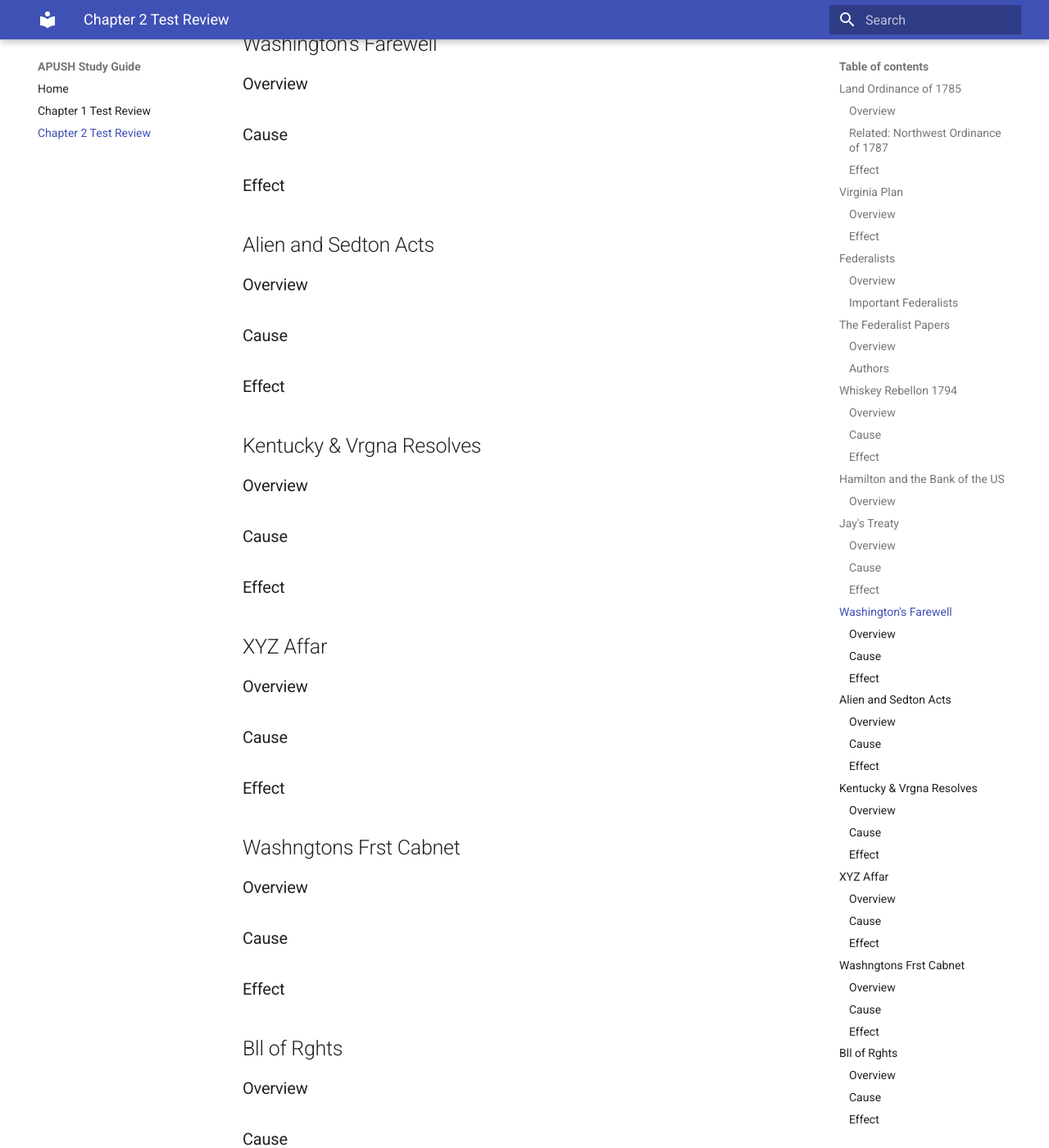
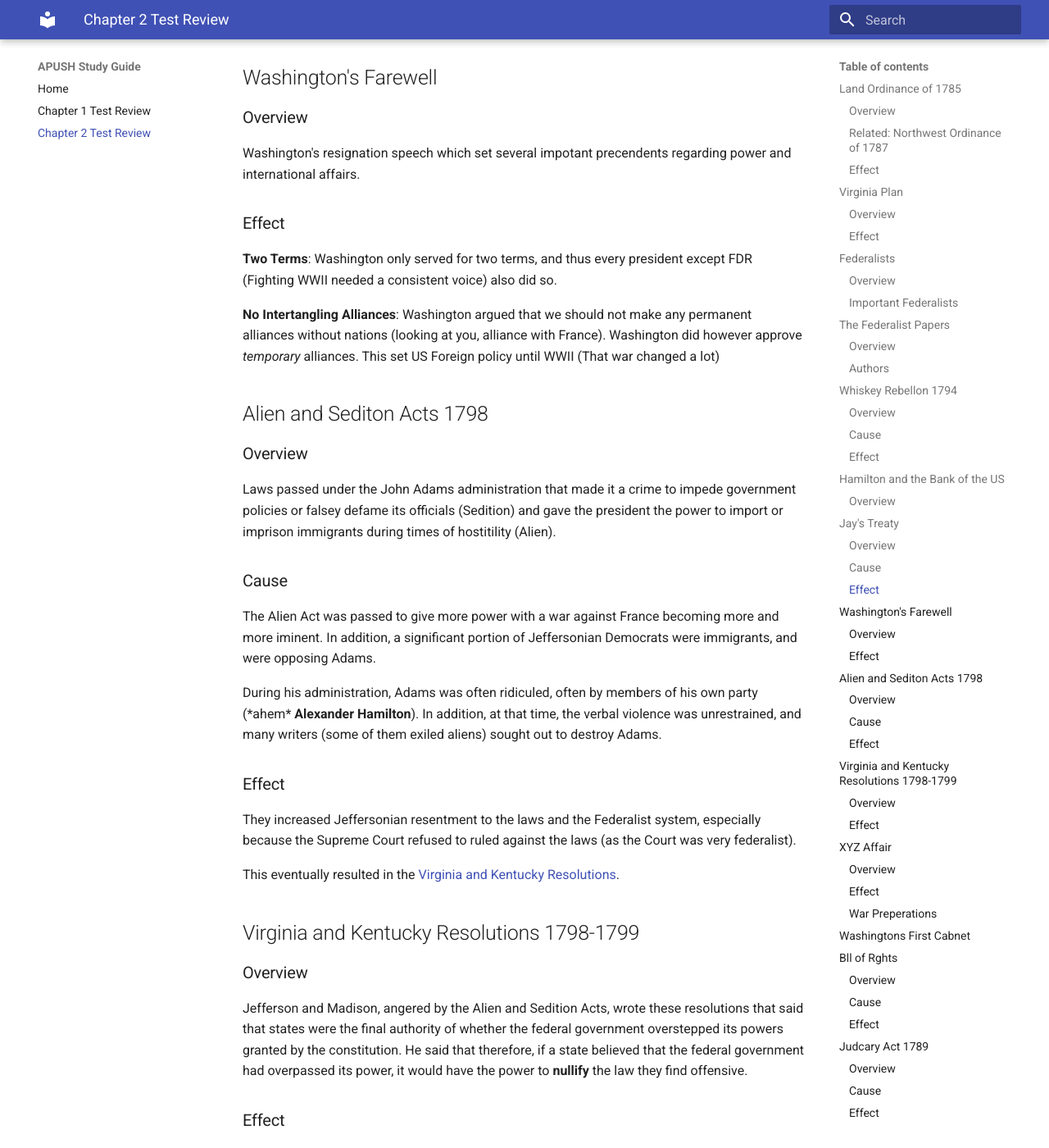
Before and after one commit to trulyronak/apush, an MkDocs documentation site: the page built from docs/chapters9-15.md, in a window 1280 px wide and 1400 px high, scrolled down 3115 px. Shown: the whole window at 82% size. Built offline with MkDocs 1.6.1 and Material for MkDocs 9.7.7, drawn with Linux system fonts in a browser that asks for light colours; nearby versions of some CDN libraries; library files that are not in the unit come from our copies; old or Windows-style settings are respelled for this version of MkDocs; some of the changed text lies outside the part shown.

Commit message:
More Stuff

```diff
--- a/docs/chapters9-15.md
+++ b/docs/chapters9-15.md
@@ -65,6 +65,7 @@ Jefferson opposed completely, and said that only the states could charter banks
 ## Jay's Treaty
 
 ### Overview
+This was a treaty that John Jay signed in order to keep peace with Great Britain.
 
 ### Cause
 
@@ -74,47 +75,60 @@ Jefferson opposed completely, and said that only the states could charter banks
 ## Washington's Farewell
 
 ### Overview
-
-### Cause
+Washington's resignation speech which set several impotant precendents regarding power and international affairs.
 
 ### Effect
+**Two Terms**: Washington only served for two terms, and thus every president except FDR (Fighting WWII needed a consistent voice) also did so.
+
+**No Intertangling Alliances**: Washington argued that we should not make any permanent alliances without nations (looking at you, alliance with France). Washington did however approve *temporary* alliances. This set US Foreign policy until WWII (That war changed a lot)
 
 
-## Alien and Sedton Acts
+## Alien and Sediton Acts 1798
 
 ### Overview
+Laws passed under the John Adams administration that made it a crime to impede government policies or falsey defame its officials (Sedition) and gave the president the power to import or imprison immigrants during times of hostitility (Alien).
+### Cause
+The Alien Act was passed to give more power with a war against France becoming more and more iminent. In addition, a significant portion of Jeffersonian Democrats were immigrants, and were opposing Adams.
 
-### Cause
+During his administration, Adams was often ridiculed, often by members of his own party (\*ahem\* **Alexander Hamilton**). In addition, at that time, the verbal violence was unrestrained, and many writers (some of them exiled aliens) sought out to destroy Adams.
+### Effect
+They increased Jeffersonian resentment to the laws and the Federalist system, especially because the Supreme Court refused to ruled against the laws (as the Court was very federalist).
 
-### Effect
+This eventually resulted in the <a href="#virginia-and-kentucky-resolutions-1798-1799">Virginia and Kentucky Resolutions</a>.
+## Virginia and Kentucky Resolutions 1798-1799
+
+###Overview
+Jefferson and Madison, angered by the Alien and Sedition Acts, wrote these resolutions that said that states were the final authority of whether the federal government overstepped its powers granted by the constitution. He said that therefore, if a state believed that the federal government had overpassed its power, it would have the power to **nullify** the law they find offensive.
+
+###Effect
+States Rights arguers will go back to this. Also, the concept of nullification will come back in the South Carolinian nullification crisis
+
+##  XYZ Affair
+
+###Overview
+Incident in France in which Adams sent his diplomats (including John Marshall) to negotiate with French foreign minister Talleyrand about hostilities the US was facing after they had accepted Jay's Treaty. (The French were attacking US Ships and refused to accept the US Ambassador).
+
+However, once Adams' diplomats reached France, French agents X, Y, and Z (identities kept secret) demanded 32 million florins + $250,000 as a bribe to just talk to Talleyrand.
+
+###Effect
+Negotiations broke down, and the diplomats were treated like heroes for not caving in. The slogan "Millions for defense, but not one cent for tribute" became popular.
+
+Also, Jeffersonian Democrats, who had backed the French, took to the shadows as their Pro-French views suddenly became popular.
+
+###War Preperations
+After the affair, the government decided to start preparing for war. The Navy Department was created, Marine Corps were reestablished and the nation was about to fall into war, if it wasn't for Adams' wise choice to negotiate more with Talleyrand. At France, the **Convention of 1800** was signed, and the nations remained at peace. If Adams had not signed the treaty and instead went to war, he would have most likely won a second term. However, his willingness to peace likely helped Jefferson when he went to buy Louisiana just three years later.
 
 
-## Kentucky & Vrgna Resolves
+##  Washingtons First Cabnet
 
-###Overview
+- **John Adams**: Vice President (Not actually part of the cabinet, but he's here)
+- **Alexander Hamilton**: Secretary of the Treasury
+- **Thomas Jefferson**: Secretary of State
 
-###Cause
+No one else matters :P, but here they are anyways:
 
-###Effect
-
-
-##  XYZ Affar
-
-###Overview
-
-###Cause
-
-###Effect
-
-
-##  Washngtons Frst Cabnet
-
-###Overview
-
-###Cause
-
-###Effect
-
+- **Henry Knox**: Secretary of War (We call this 'Defense' today)
+- **Edmund Randolph**: Attorney General
 
 ##  Bll of Rghts
 
```
Also changed, not shown: 1 other file.
